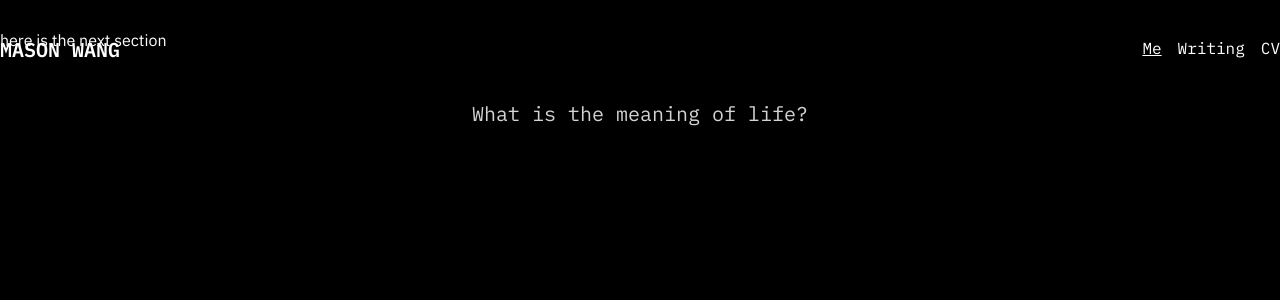
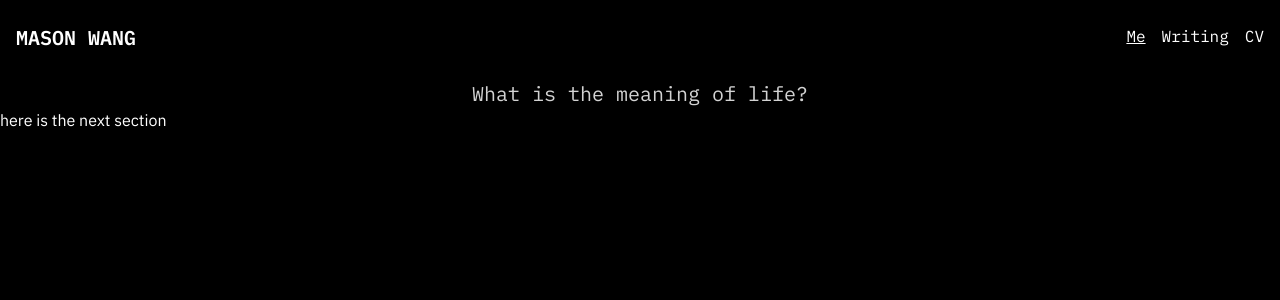
Before and after one commit to masonwang025/masonjwang.com, a Next.js app: page / in a window 1280 px wide. Shown: the top 300 px of the page. Built offline with nearby package versions, Linux system fonts and the light colour scheme.

Commit message:
animation done

```diff
--- a/src/components/global/header/Header.tsx
+++ b/src/components/global/header/Header.tsx
@@ -1,5 +1,5 @@
 function Header() {
-  return <header className="header absolute top-0 right-0 left-0 container mx-auto py-9 flex flex-row justify-between">
+  return <header className="header absolute top-0 right-0 left-0 wrapper py-6 flex flex-row justify-between">
     <div>
       <h1 className="text-xl font-semibold uppercase">Mason Wang</h1>
     </div>
--- a/src/components/home/Home.tsx
+++ b/src/components/home/Home.tsx
@@ -5,7 +5,7 @@ function Home() {
   return <main>
     <Header />
     <Hero />
-    <div className="h-20">here is the next section</div>
+    <div>here is the next section</div>
   </main>
 }
 
--- a/src/components/home/sections/Hero.tsx
+++ b/src/components/home/sections/Hero.tsx
@@ -10,12 +10,12 @@ function Hero() {
   const startAnimation = () => {
     if (!scrolled) {
       controls.start({
-        y: 100,
         height: "auto",
-        color: "#D3D3D3", // Light gray color
-        transition: { duration: 0.5 } // Ensure you define a transition duration
+        color: "#D3D3D3",
+        marginTop: "5rem",
+        transition: { duration: 1 }
       });
-      setScrolled(true); // Mark as scrolled to prevent re-triggering
+      setScrolled(true);
     }
   };
 
@@ -33,7 +33,7 @@ function Hero() {
   return (
     <motion.div
       layout
-      className="container mx-auto flex flex-col justify-center items-center text-white"
+      className="wrapper mx-auto flex flex-col justify-center items-center text-white"
       style={{ height: "100vh" }}
       animate={controls}
       initial={{ justifyContent: "center", height: "100vh", color: "white" }}
@@ -45,7 +45,9 @@ function Hero() {
           <motion.div
             className="absolute bottom-10 cursor-pointer"
             onClick={startAnimation}
-            initial={{ opacity: 1 }}
+            initial={{ opacity: 0 }}
+            // fade in on start
+            animate={{ opacity: 2 }}
             exit={{ opacity: 0 }}
             transition={{ duration: 0.5 }}
           >
--- a/src/styles/globals.css
+++ b/src/styles/globals.css
@@ -32,3 +32,7 @@ body,
 .body.font-bold {
   font-family: var(--font-body-700), sans-serif;
 }
+
+.wrapper {
+  @apply container mx-auto px-4;
+}
```
